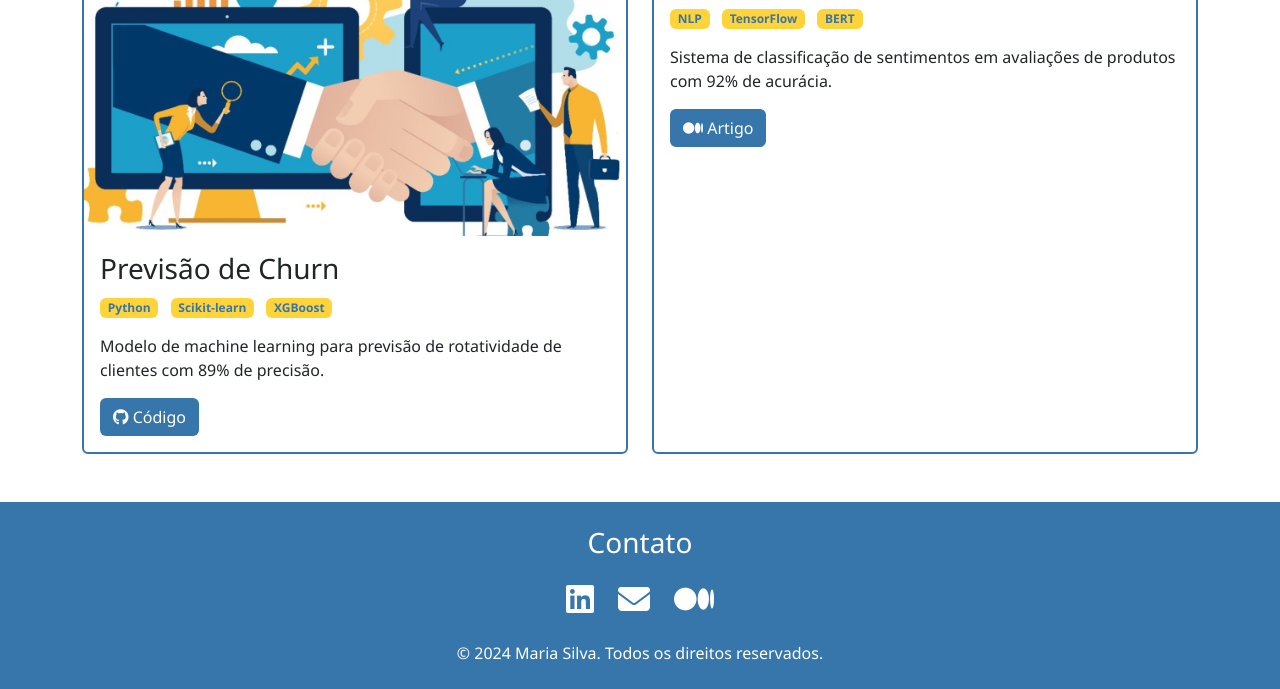
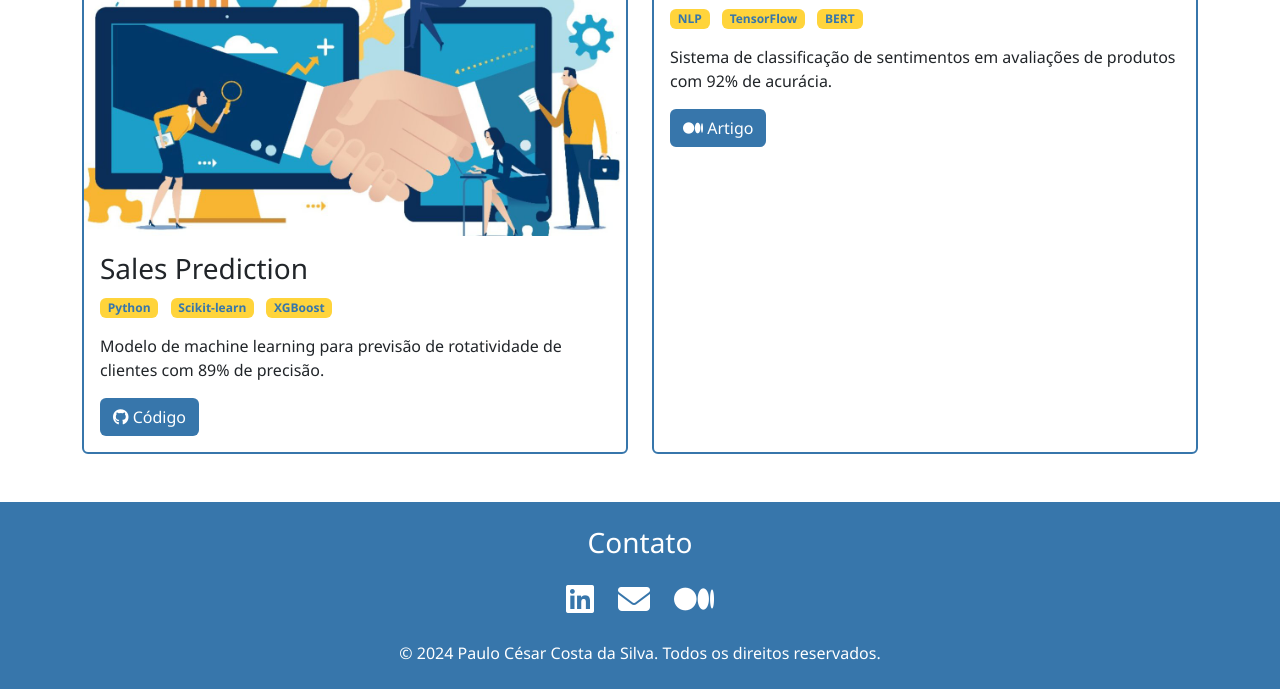
Before and after one commit to paulocesarcsdev/paulocesarcs.github.io, a plain HTML site: page index.html in a window 1280 px wide. Shown: the part 691-1380 px from the top of the page. Drawn offline with nearby package versions, Linux system fonts and the light colour scheme.

Commit message:
teste
teste

```diff
--- a/index.html
+++ b/index.html
@@ -92,7 +92,7 @@
                     <div class="project-card card h-100">
                         <img src="assets/img/project1.jpg" class="card-img-top">
                         <div class="card-body">
-                            <h3 class="card-title">Previsão de Churn</h3>
+                            <h3 class="card-title">Sales Prediction</h3>
                             <div class="mb-3">
                                 <span class="badge badge-tech me-2">Python</span>
                                 <span class="badge badge-tech me-2">Scikit-learn</span>
@@ -143,7 +143,7 @@
                     <i class="fab fa-medium fa-2x"></i>
                 </a>
             </div>
-            <p class="mt-4 mb-0">&copy; 2024 Maria Silva. Todos os direitos reservados.</p>
+            <p class="mt-4 mb-0">&copy; 2024 Paulo César Costa da Silva. Todos os direitos reservados.</p>
         </div>
     </footer>
 
```
